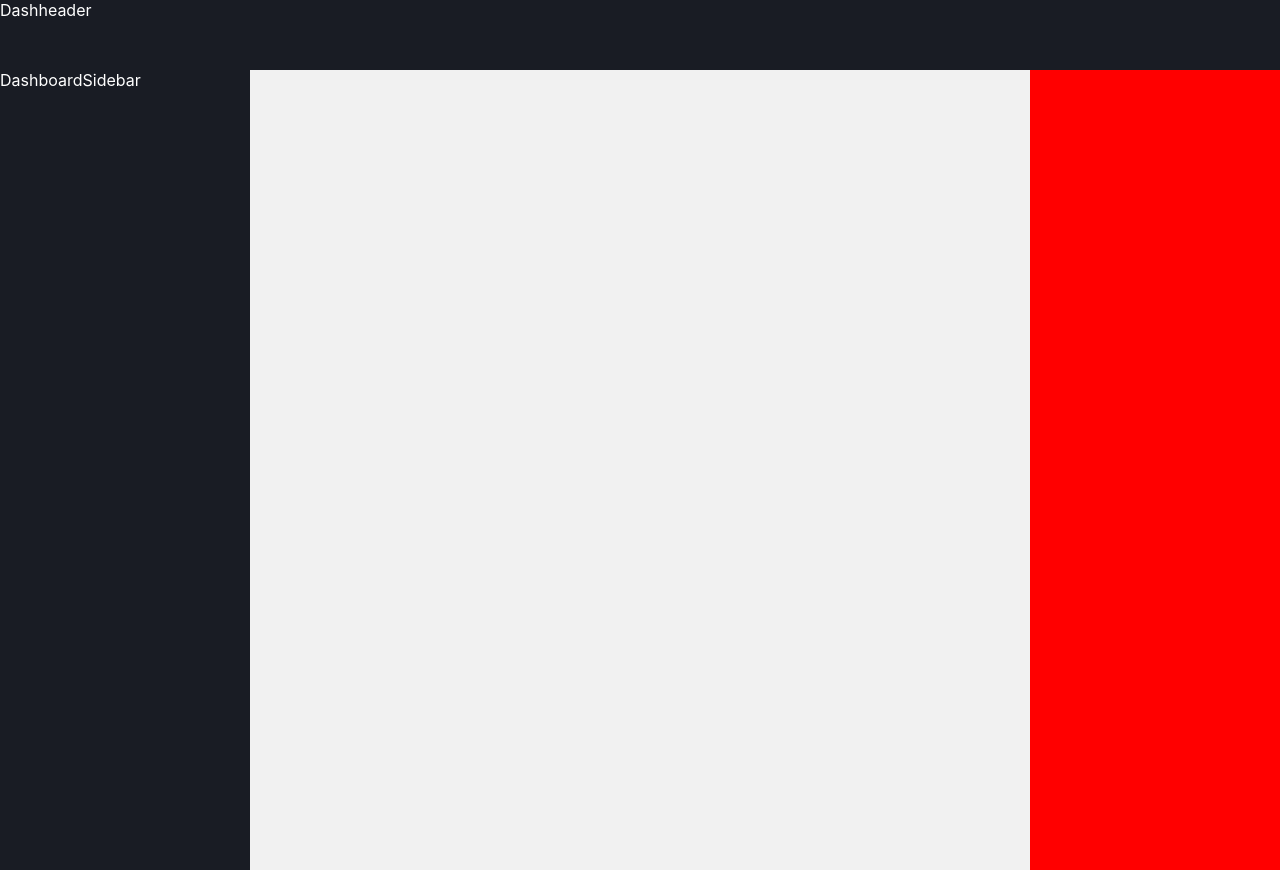
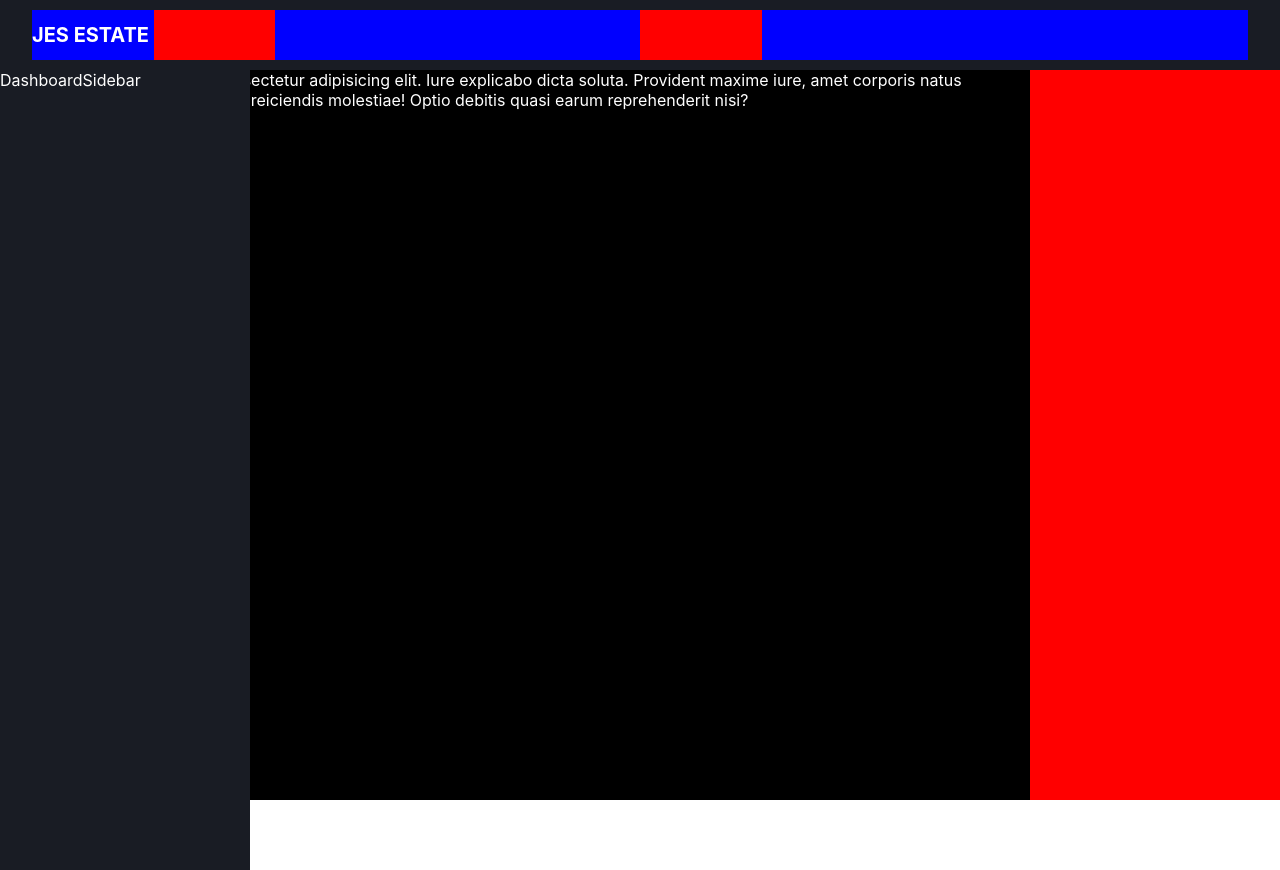
Before and after one commit to dev-sylv/Node-Agenda, a React (Create React App) app in the folder client/: page /dashboard in a window 1280 px wide. After the commit the page ends 800 px from the top, so only its background shows below. Built offline with nearby package versions, Linux system fonts and the light colour scheme.

Commit message:
saving changes

```diff
--- a/client/src/Components/Dashboard/DashboardBody.tsx
+++ b/client/src/Components/Dashboard/DashboardBody.tsx
@@ -1,23 +1,24 @@
 import React from "react";
 import styled from "styled-components";
 
-const DashBoardBody = () => {
+const DashboardBody = () => {
   return (
-    <Container>
-      <Content>Dashboard home</Content>
-    </Container>
+    <div>
+      <Container>
+        Lorem, ipsum dolor sit amet consectetur adipisicing elit. Iure explicabo
+        dicta soluta. Provident maxime iure, amet corporis natus repudiandae
+        esse dolorum animi reiciendis molestiae! Optio debitis quasi earum
+        reprehenderit nisi?
+      </Container>
+    </div>
   );
 };
 
-export default DashBoardBody;
-
-const Content = styled.div`
-  margin-top: 70px;
-  margin-left: 20px;
-`;
+export default DashboardBody;
 
 const Container = styled.div`
+  background-color: #000000;
+  color: white;
   width: calc(100% - 250px);
-  min-height: 100vh;
-  background-color: #f1f1f1;
+  height: calc(100vh - 70px);
 `;
--- a/client/src/Components/Dashboard/DashboardHeader.tsx
+++ b/client/src/Components/Dashboard/DashboardHeader.tsx
@@ -5,7 +5,13 @@ import DashboardSidebar from "./DashboardSidebar";
 const DashboardHeader = () => {
   return (
     <div>
-      <Header>Dashheader</Header>
+      <Header>
+        <Wrapper>
+          <Logo>JES ESTATE</Logo>
+          <SearchPart></SearchPart>
+          <ProfilePart></ProfilePart>
+        </Wrapper>
+      </Header>
       <SideBar>
         <DashboardSidebar />
       </SideBar>
@@ -20,5 +26,36 @@ const Header = styled.div`
   height: 70px;
   background-color: #191c24;
   color: white;
+  display: flex;
+  align-items: center;
+  justify-content: center;
+`;
+const Wrapper = styled.div`
+  width: 95%;
+  height: 50px;
+  background-color: red;
+  display: flex;
+  align-items: center;
+  justify-content: space-between;
+`;
+const Logo = styled.div`
+  width: 10%;
+  height: 100%;
+  background-color: blue;
+  font-size: 20px;
+  font-weight: bold;
+  display: flex;
+  align-items: center;
+  /* justify-content: center; */
+`;
+const SearchPart = styled.div`
+  width: 30%;
+  height: 100%;
+  background-color: blue;
+`;
+const ProfilePart = styled.div`
+  width: 40%;
+  height: 100%;
+  background-color: blue;
 `;
 const SideBar = styled.div``;
```
